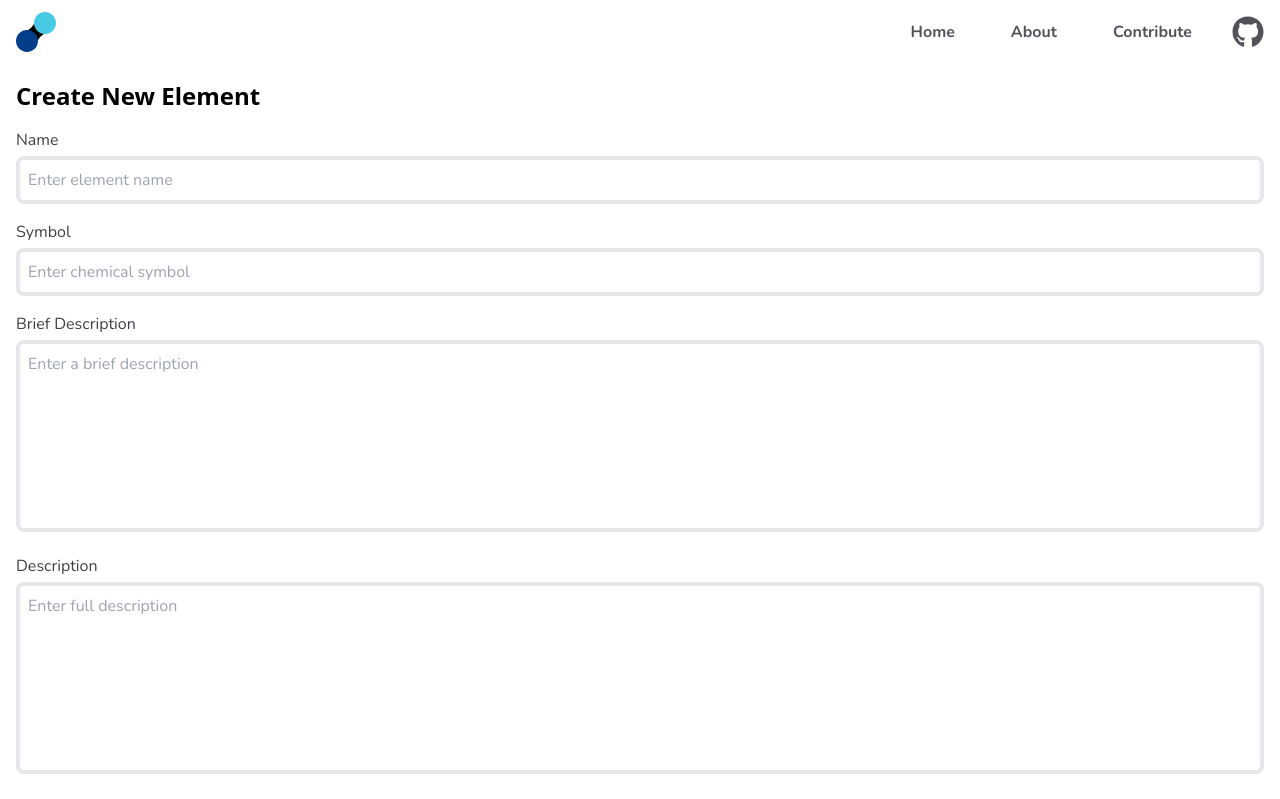
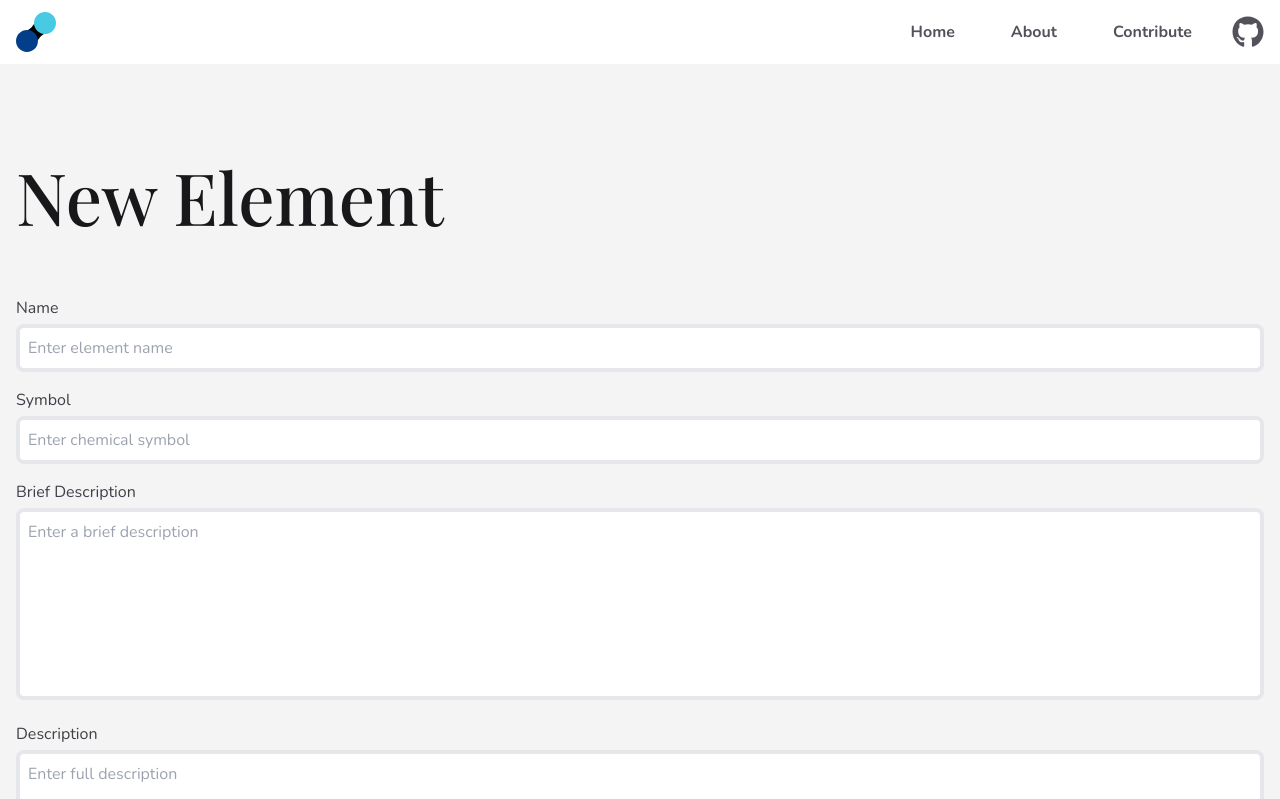
Before and after one commit to engilorian/matterait-site, a Next.js app: page /atomic/elements/new in a window 1280 px wide. Shown: the top 799 px of the page. Built offline with nearby package versions, Linux system fonts and the light colour scheme; no server answers.

Commit message:
enhance styling for element and fundamental particle edit pages

```diff
--- a/src/app/atomic/elements/[id]/edit/page.tsx
+++ b/src/app/atomic/elements/[id]/edit/page.tsx
@@ -59,8 +59,9 @@ const EditElement: React.FC = () => {
   };
 
   return (
-    <div className="container mx-auto p-4">
-      <h1 className="text-2xl font-bold mb-4">Edit Element</h1>
+    <section className="py-20 bg-zinc-100">
+      <div className="container mx-auto p-4">
+      <h1 className="text-5xl md:text-7xl text-zinc-900 font-main mb-16">Edit Element</h1>
       <Form<ElementUpdate>
         defaultValues={transformedElement}
         fields={elementFieldsForUpdate(stateOptions)}
@@ -68,7 +69,8 @@ const EditElement: React.FC = () => {
         submitText="Update"
         isLoading={isUpdating || isStatesLoading}
       />
-    </div>
+      </div>
+    </section>
   );
 };
 
--- a/src/app/atomic/elements/new/page.tsx
+++ b/src/app/atomic/elements/new/page.tsx
@@ -45,15 +45,17 @@ const NewElement: React.FC = () => {
   };
 
   return (
-    <div className="container mx-auto p-4">
-      <h1 className="text-2xl font-bold mb-4">Create New Element</h1>
+    <section className="py-20 bg-zinc-100">
+      <div className="container mx-auto p-4">
+      <h1 className="text-5xl md:text-7xl text-zinc-900 font-main mb-16">New Element</h1>
       <Form<ElementCreate>
         fields={elementFieldsForCreate(stateOptions)}
         onSubmit={handleSubmit}
         submitText="Create Element"
         isLoading={isLoading || statesLoading}
       />
-    </div>
+      </div>
+    </section>
   );
 };
 
--- a/src/app/atomic/fundamentals/[id]/edit/page.tsx
+++ b/src/app/atomic/fundamentals/[id]/edit/page.tsx
@@ -41,8 +41,9 @@ const EditFundamental: React.FC = () => {
   };
 
   return (
-    <div className="container mx-auto p-4">
-      <h1 className="text-2xl font-bold mb-4">Edit Fundamental Particle</h1>
+    <div className="py-20 bg-zinc-100">
+      <div className="container mx-auto p-4">
+      <h1 className="text-5xl md:text-7xl text-zinc-900 font-main mb-16">Edit Fundamental Particle</h1>
       <Form<FundamentalParticleUpdate>
         defaultValues={particle}
         fields={fundamentalFieldsForUpdate()}
@@ -50,6 +51,7 @@ const EditFundamental: React.FC = () => {
         submitText="Update Particle"
         isLoading={isUpdating}
       />
+      </div>
     </div>
   );
 };
```
